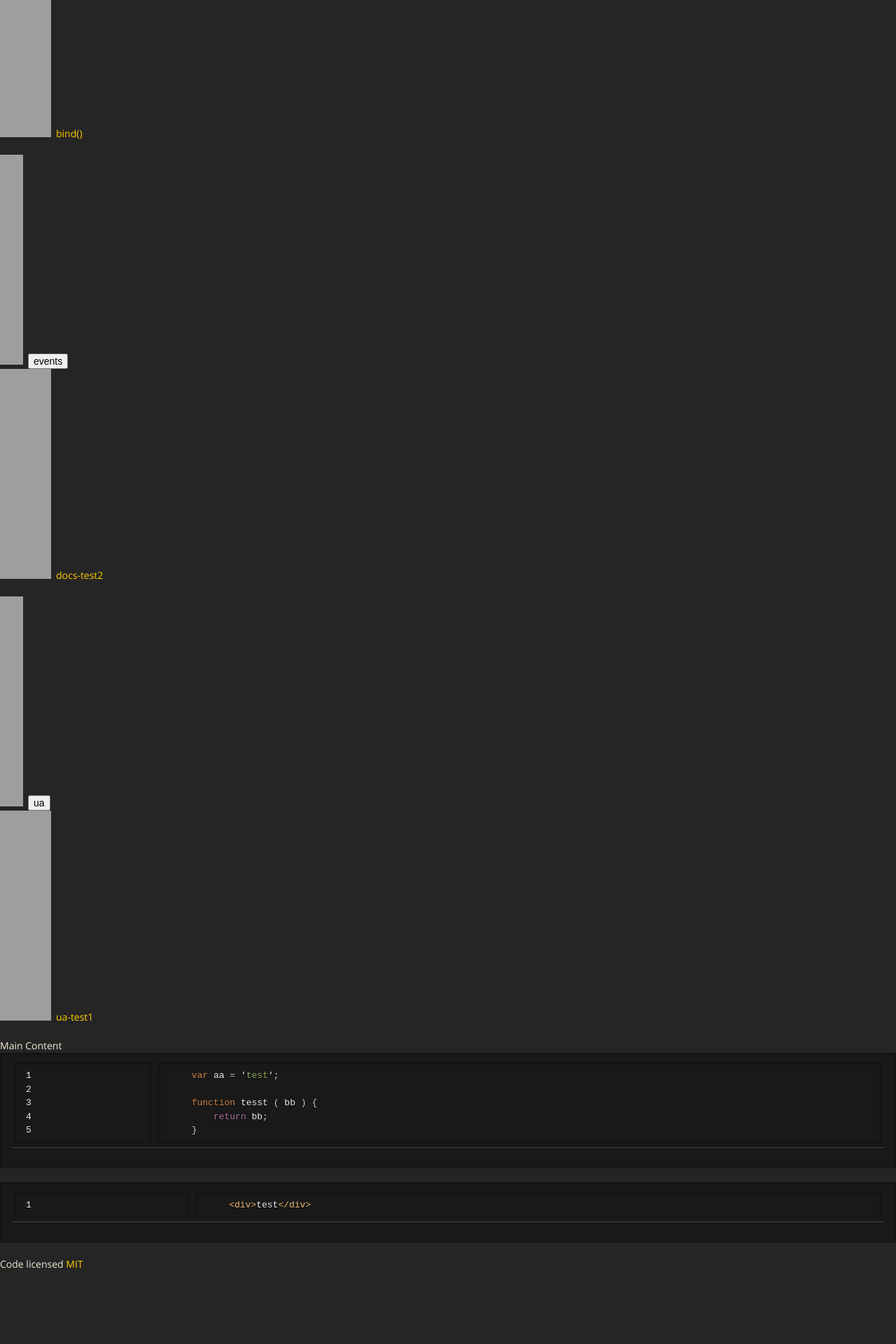
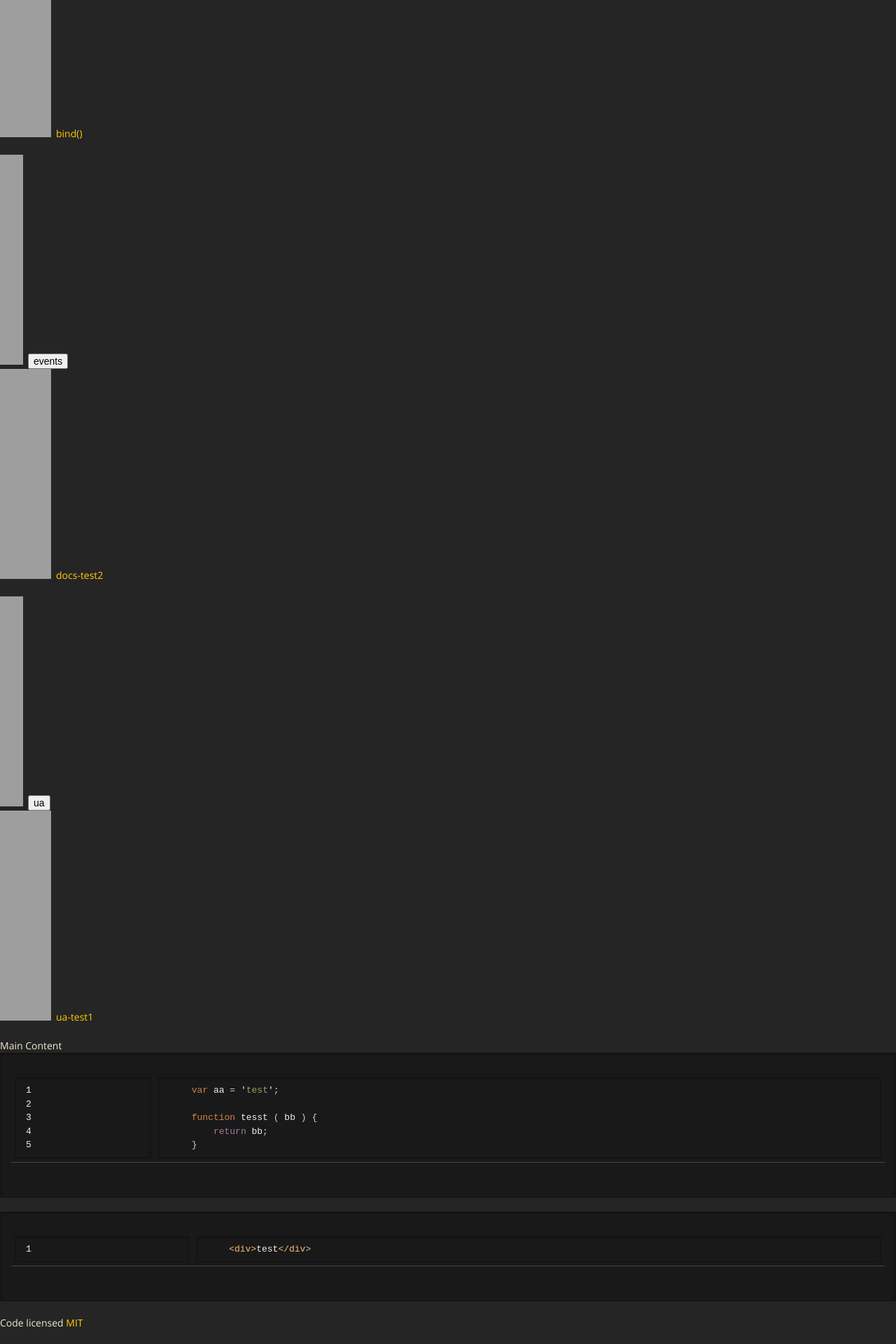
Before and after one commit to ixband/ixband, a Jekyll site: the page built from index.html, in a window 1280 px wide. Shown: the part 2607-4527 px from the top of the page at 70% size. Built offline with Jekyll 4.4.1, drawn with Linux system fonts in a browser that asks for light colours; before the commit the page ends 4443 px from its top, so only the background shows below that.

Commit message:
layout 기본구성

```diff
--- a/assets/css/common.css
+++ b/assets/css/common.css
@@ -111,13 +111,6 @@
     overflow-y: hidden;
 }
 
-pre code {
-    color: #efefef;
-    text-shadow: 0px 1px 0px #000;
-    margin: 0;
-    padding: 0;
-}
-
 table {
     width:100%;
     border-collapse:collapse;
--- a/assets/css/rouge-base16-dark.css
+++ b/assets/css/rouge-base16-dark.css
@@ -5,6 +5,9 @@
 
 .highlight table td { padding: 5px; }
 .highlight table pre { margin: 0; }
+.highlight pre code {
+    color: #efefef;
+}
 .highlight, .highlight .w {
     color: #d0d0d0;
 }
```
